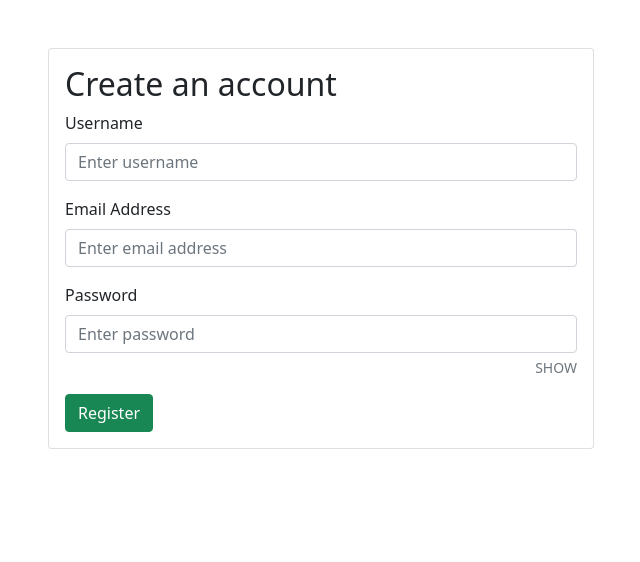
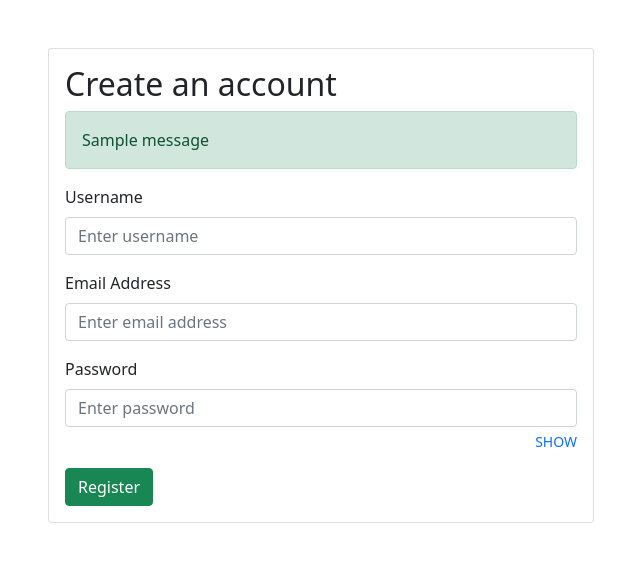
Before and after one commit to bekaarcoder/django-expense-tracker, a Django app: page /auth/register in a window 1280 px wide. Shown: the top 562 px of the page, without its empty margins (319-959 px from the left). Run offline with Django 3.2, Linux system fonts and the light colour scheme; tables that the repository leaves empty hold one stand-in row (values such as "Sample post"); one stand-in notice (Sample message) is shown.

Commit message:
configure alert messages

```diff
--- a/authentication/views.py
+++ b/authentication/views.py
@@ -4,6 +4,7 @@ import json
 from django.http import JsonResponse
 from django.contrib.auth.models import User
 from validate_email import validate_email
+from django.contrib import messages
 
 
 class UsernameValidationView(View):
@@ -39,3 +40,10 @@ class EmailValidationView(View):
 class RegistrationView(View):
   def get(self, request):
     return render(request, 'authentication/register.html')
+
+  def post(self, request):
+    messages.success(request, 'Success Message')
+    messages.error(request, 'Error Message')
+    messages.info(request, 'Info Message')
+    messages.warning(request, 'Warning Message')
+    return render(request, 'authentication/register.html')
--- a/expensetracker/settings.py
+++ b/expensetracker/settings.py
@@ -1,5 +1,6 @@
 import environ
 from pathlib import Path
+from django.contrib import messages
 
 env = environ.Env()
 # Read .env file
@@ -117,3 +118,6 @@ USE_TZ = True
 STATIC_URL = '/static/'
 STATICFILES_DIRS = [BASE_DIR / 'static']
 STATIC_ROOT = 'static_root'
+MESSAGE_TAGS = {
+    messages.ERROR: 'danger'
+}
--- a/static/css/styles.css
+++ b/static/css/styles.css
@@ -11,3 +11,7 @@
     font-size: 3.5rem;
   }
 }
+
+#showPasswordToggle {
+  cursor: pointer;
+}
--- a/static/js/main.js
+++ b/static/js/main.js
@@ -47,3 +47,16 @@ emailField.addEventListener("keyup", (e) => {
       .catch((error) => console.log(error));
   }
 });
+
+const showPasswordToggle = document.querySelector("#showPasswordToggle");
+const passwordField = document.querySelector("#passwordField");
+
+showPasswordToggle.addEventListener("click", (e) => {
+  if (passwordField.getAttribute("type") === "password") {
+    passwordField.setAttribute("type", "text");
+    showPasswordToggle.textContent = "HIDE";
+  } else {
+    passwordField.setAttribute("type", "password");
+    showPasswordToggle.textContent = "SHOW";
+  }
+});
--- a/templates/authentication/register.html
+++ b/templates/authentication/register.html
@@ -6,7 +6,9 @@
 <div class="card">
   <div class="card-body">
     <h2 class="card-title">Create an account</h2>
-    <form action="" method="POST">
+    {% include "partials/_messages.html" %}
+    <form action="{% url 'authentication:register' %}" method="POST">
+      {% csrf_token %}
       <div class="mb-3">
         <label for="" class="form-label">Username</label>
         <input
@@ -38,7 +40,7 @@
           id="passwordField"
           class="form-control"
         />
-        <div class="d-flex justify-content-end form-text">SHOW</div>
+        <div class="d-flex justify-content-end form-text text-primary small" id="showPasswordToggle">SHOW</div>
       </div>
       <input type="submit" value="Register" class="btn btn-success" />
     </form>
--- a/templates/base_auth.html
+++ b/templates/base_auth.html
@@ -12,6 +12,7 @@
       integrity="sha384-BmbxuPwQa2lc/FVzBcNJ7UAyJxM6wuqIj61tLrc4wSX0szH/Ev+nYRRuWlolflfl"
       crossorigin="anonymous"
     />
+    <link rel="stylesheet" href="{% static 'css/styles.css' %}">
     <title>Django Expense Tracker</title>
   </head>
   <body>
--- /dev/null
+++ b/templates/partials/_messages.html
@@ -0,0 +1,9 @@
+{% if messages %}
+  <div class="messages">
+    {% for message in messages %}
+      <div {% if message.tags %} class="alert alert-{{message.tags}}" {% endif %}>
+        {{message}}
+      </div>
+    {% endfor %}
+    </div>
+{% endif %}
```
